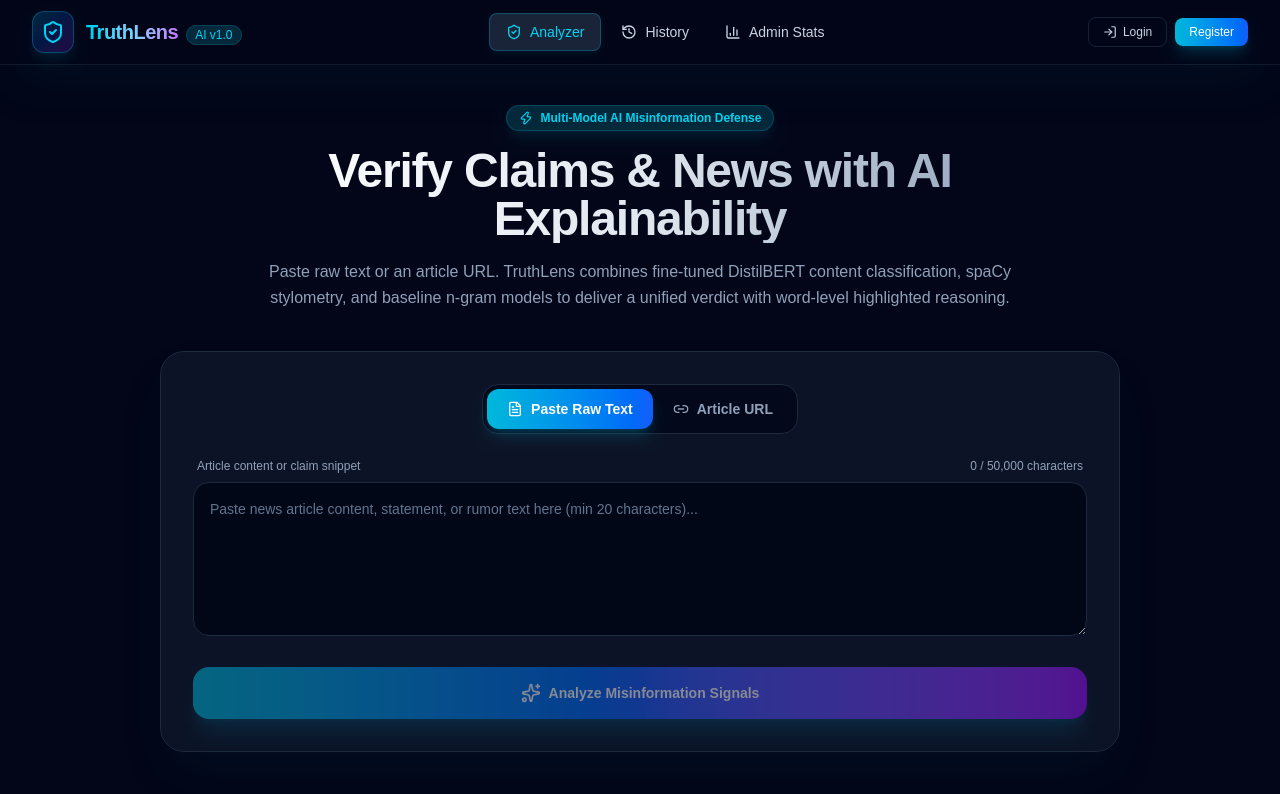
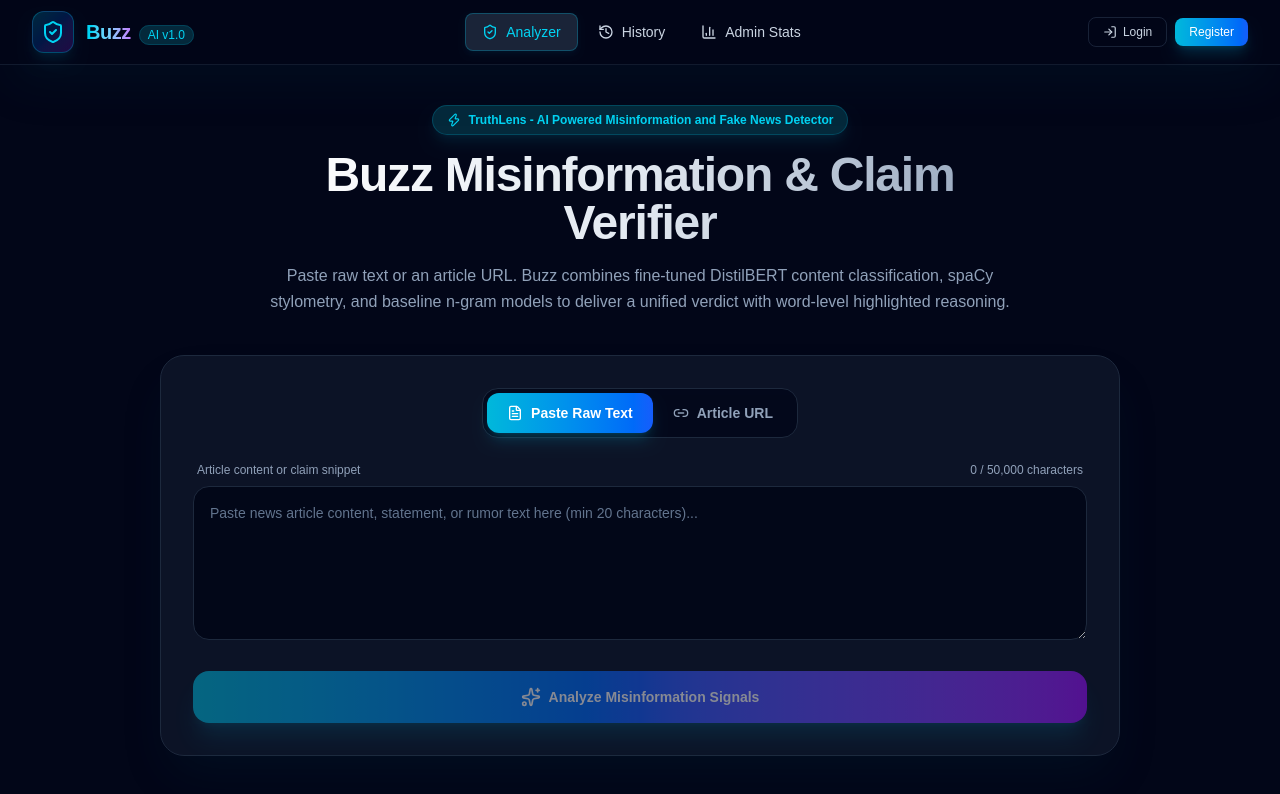
Before and after one commit to mantisdarling/Buzz, a Next.js app in the folder frontend/: page / in a window 1280 px wide. Shown: the top 794 px of the page. Built offline with nearby package versions, Linux system fonts and the light colour scheme; no server answers.

Commit message:
updated product name to Buzz and set tagline across frontend components

```diff
--- a/frontend/src/app/layout.tsx
+++ b/frontend/src/app/layout.tsx
@@ -9,13 +9,13 @@ const inter = Inter({
 });
 
 export const metadata: Metadata = {
-  title: "TruthLens — AI Misinformation Detector",
+  title: "Buzz — TruthLens - AI Powered Misinformation and Fake News Detector",
   description:
-    "TruthLens uses a multi-model AI ensemble — DistilBERT, spaCy stylometry, and TF-IDF — to detect fake news and misinformation with word-level explanations.",
-  keywords: ["fake news", "misinformation", "AI", "fact check", "NLP"],
+    "Buzz is an AI powered misinformation and fake news detector that uses a multi-model ensemble (DistilBERT, spaCy stylometry, and TF-IDF) to analyze content with word-level explainability.",
+  keywords: ["Buzz", "TruthLens", "fake news", "misinformation", "AI", "fact check", "NLP"],
   openGraph: {
-    title: "TruthLens — AI Misinformation Detector",
-    description: "Detect fake news and misinformation with AI-powered analysis.",
+    title: "Buzz — TruthLens - AI Powered Misinformation and Fake News Detector",
+    description: "TruthLens - AI Powered Misinformation and Fake News Detector",
     type: "website",
   },
 };
--- a/frontend/src/app/login/page.tsx
+++ b/frontend/src/app/login/page.tsx
@@ -40,8 +40,8 @@ export default function LoginPage() {
             <div className="inline-flex p-3 rounded-2xl bg-cyan-500/10 border border-cyan-500/30 text-cyan-400 mb-2">
               <ShieldCheck className="w-8 h-8" />
             </div>
-            <h2 className="text-2xl font-extrabold tracking-tight">Sign In to TruthLens</h2>
-            <p className="text-xs text-slate-400">Access submission history and feedback statistics</p>
+            <h2 className="text-2xl font-extrabold tracking-tight">Sign In to Buzz</h2>
+            <p className="text-xs text-slate-400">TruthLens - AI Powered Misinformation and Fake News Detector</p>
           </div>
 
           {error && (
--- a/frontend/src/app/page.tsx
+++ b/frontend/src/app/page.tsx
@@ -61,17 +61,17 @@ export default function Home() {
       <main className="flex-1 max-w-5xl w-full mx-auto px-4 sm:px-6 lg:px-8 py-10 space-y-10">
         {/* Hero Banner */}
         <div className="text-center space-y-4 max-w-3xl mx-auto">
-          <div className="inline-flex items-center space-x-2 px-3 py-1 rounded-full bg-cyan-950/80 border border-cyan-800/60 text-cyan-400 text-xs font-semibold shadow-lg shadow-cyan-500/10">
+          <div className="inline-flex items-center space-x-2 px-3.5 py-1.5 rounded-full bg-cyan-950/80 border border-cyan-800/60 text-cyan-400 text-xs font-semibold shadow-lg shadow-cyan-500/10">
             <Zap className="w-3.5 h-3.5" />
-            <span>Multi-Model AI Misinformation Defense</span>
+            <span>TruthLens - AI Powered Misinformation and Fake News Detector</span>
           </div>
 
           <h1 className="text-4xl sm:text-5xl font-extrabold tracking-tight bg-clip-text text-transparent bg-gradient-to-r from-white via-slate-200 to-slate-400">
-            Verify Claims & News with AI Explainability
+            Buzz Misinformation & Claim Verifier
           </h1>
 
           <p className="text-slate-400 text-sm sm:text-base leading-relaxed">
-            Paste raw text or an article URL. TruthLens combines fine-tuned DistilBERT content classification, spaCy stylometry, and baseline n-gram models to deliver a unified verdict with word-level highlighted reasoning.
+            Paste raw text or an article URL. Buzz combines fine-tuned DistilBERT content classification, spaCy stylometry, and baseline n-gram models to deliver a unified verdict with word-level highlighted reasoning.
           </p>
         </div>
 
--- a/frontend/src/app/register/page.tsx
+++ b/frontend/src/app/register/page.tsx
@@ -41,8 +41,8 @@ export default function RegisterPage() {
             <div className="inline-flex p-3 rounded-2xl bg-cyan-500/10 border border-cyan-500/30 text-cyan-400 mb-2">
               <UserPlus className="w-8 h-8" />
             </div>
-            <h2 className="text-2xl font-extrabold tracking-tight">Create TruthLens Account</h2>
-            <p className="text-xs text-slate-400">Join the AI misinformation detection platform</p>
+            <h2 className="text-2xl font-extrabold tracking-tight">Create Buzz Account</h2>
+            <p className="text-xs text-slate-400">TruthLens - AI Powered Misinformation and Fake News Detector</p>
           </div>
 
           {error && (
--- a/frontend/src/components/navbar.tsx
+++ b/frontend/src/components/navbar.tsx
@@ -32,7 +32,7 @@ export function Navbar() {
             </div>
             <div>
               <span className="text-xl font-bold bg-clip-text text-transparent bg-gradient-to-r from-cyan-400 via-sky-300 to-purple-400 tracking-tight">
-                TruthLens
+                Buzz
               </span>
               <span className="ml-2 text-xs px-2 py-0.5 rounded-full bg-cyan-950/80 text-cyan-400 border border-cyan-800/50 font-medium">
                 AI v1.0
```
